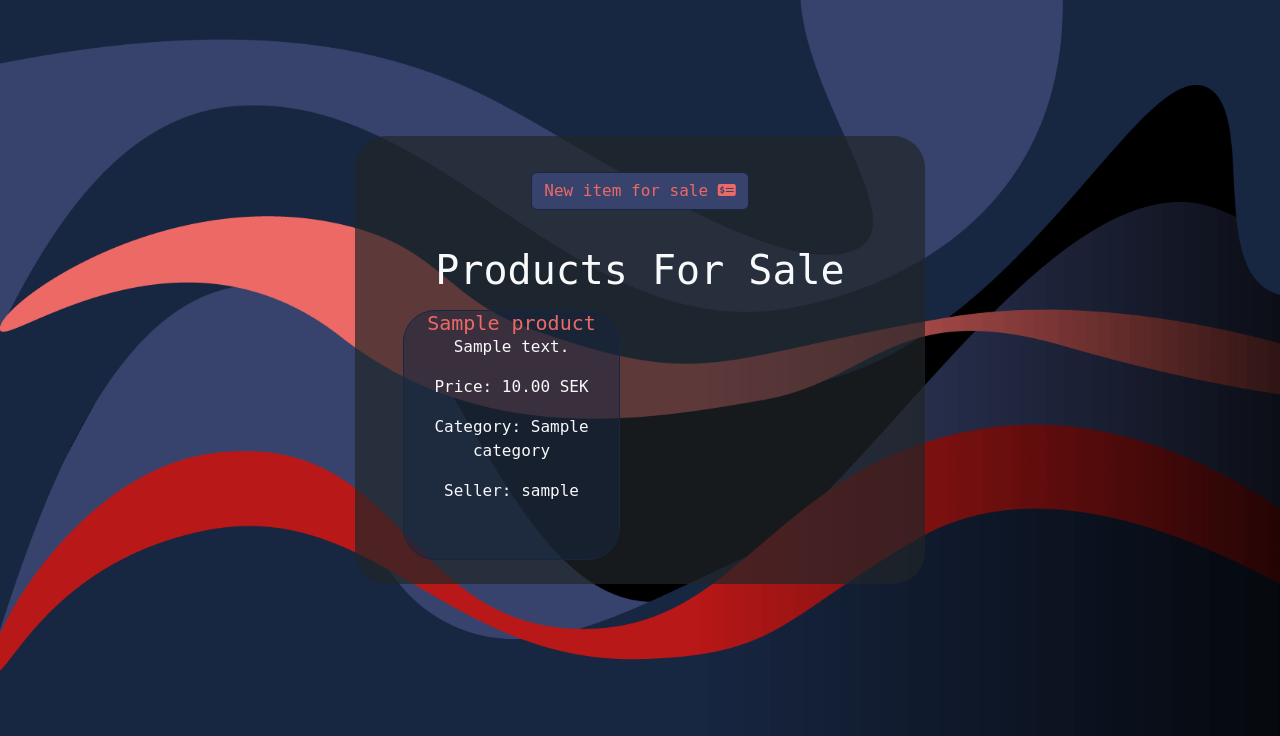
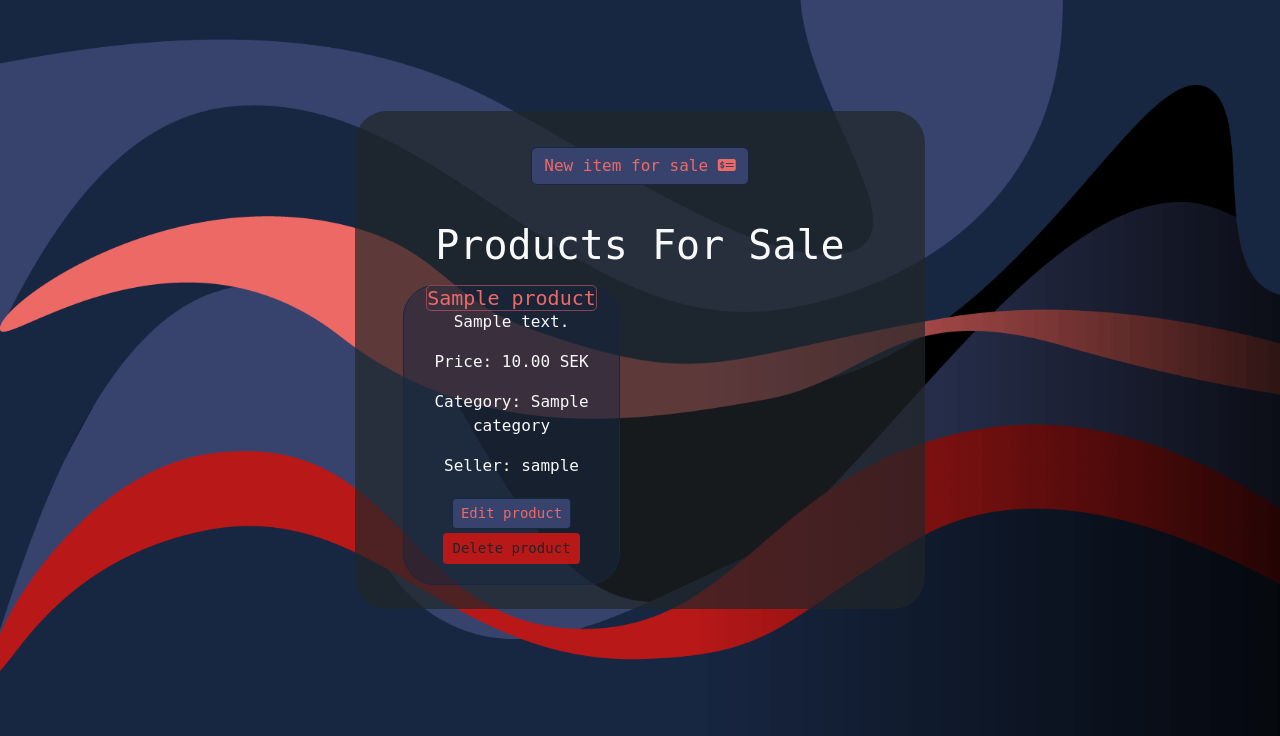
Before and after one commit to Mareliusmoen/varberg-games, a Django app: page /marketplace/ in a window 1280 px wide. Shown: the part 64-800 px from the top of the page. Run offline with Django 4.2, Linux system fonts and the light colour scheme; a user stored in the database is signed in; tables that the repository leaves empty hold one stand-in row (values such as "Sample post"); some libraries are stand-ins or nearby versions; some web fonts are replaced.

Commit message:
add edit functionality for product-creator marketplace

```diff
--- a/marketplace/urls.py
+++ b/marketplace/urls.py
@@ -7,5 +7,5 @@ urlpatterns = [
     path('create_product', views.create_product, name='create_product'),
     path('your_product_list', views.your_product_list, name='your_product_list'),
     path('product/<int:product_id>/delete/', views.delete_product, name='delete_product'),
-
+    path('product/<int:product_id>/edit/', views.edit_product, name='edit_product'),
 ]
--- a/marketplace/views.py
+++ b/marketplace/views.py
@@ -46,6 +46,47 @@ def create_product(request):
         form = ProductForm()
     return render(request, 'marketplace/create_product.html', {'form': form})
 
+def edit_product(request, product_id):
+    product = get_object_or_404(Product, id=product_id)
+    if request.method == 'POST':
+        form = ProductForm(request.POST, request.FILES, instance=product)
+        if form.is_valid():
+            product = form.save(commit=False)
+
+            # Get the category instance based on the selected category string
+            category_str = form.cleaned_data['category']
+            category_instance = Category.objects.get(name=category_str)
+
+            # Assign the category instance to the product
+            product.category = category_instance
+
+            # Set the seller to the current user
+            product.seller = request.user
+
+            # Add card_name handling here
+            card_name = form.cleaned_data['card_name']
+            if card_name:
+                # Handle card search and API request here
+                api_url = 'https://api.magicthegathering.io/v1/cards'
+                params = {'name': card_name}
+                response = requests.get(api_url, params=params)
+                if response.status_code == 200:
+                    card_data = response.json()
+                    if 'cards' in card_data and len(card_data['cards']) > 0:
+                        # Fetch the first card's data
+                        card = card_data['cards'][0]
+                        # Set the card data in the product
+                        product.card_name = card['name']
+                        product.card_image_url = card['imageUrl']
+
+            # Save the product after card handling
+            product.save()
+            messages.success(request, 'Your item was updated successfully.')
+            return redirect('product_list')  # Redirect to product_list after successfully saving the product
+    else:
+        form = ProductForm(instance=product)
+    return render(request, 'marketplace/edit_product.html', {'form': form, 'product': product})
+
 def product_list(request):
     products = Product.objects.all()
     return render(request, 'marketplace/product_list.html', {'products': products})
--- a/static/css/style.css
+++ b/static/css/style.css
@@ -10,10 +10,6 @@ textarea {
     background-color: rgba(23, 38, 65, 0.5);
     border-radius: 10px;
     color: white;
-}
-
-.product-item {
-    height: 250px;
 }
 
 /* Items background styling*/
@@ -35,6 +31,10 @@ textarea {
 .card-bg-opacity {
     background-color: rgba(23, 38, 65, 0.5);
     border: 1px solid rgb(23, 38, 65);
+}
+
+.card-bg-opacity:hover {
+    border: 1px solid rgba(237, 105, 102, 0.5);
 }
 
 .dropdown-menu {
@@ -67,6 +67,20 @@ textarea {
 }
 
 /* Buttons styling */
+
+.product-delete-btn {
+    margin-bottom: 20px;
+}
+
+.product-title {
+    border: 1px solid rgba(237, 105, 102, 0.5);
+    border-radius: 5px;
+}
+
+.product-title:hover {
+    border: 1px solid
+    rgb(185, 24, 24)
+}
 
 .logobtn {
     text-decoration: none;
@@ -265,3 +279,9 @@ select.form-control:focus {
 .modal-product-background {
     background-color: rgba(56, 67, 109, 0.5);
 }
+
+
+.modal-dialog-scrollable .modal-content {
+    max-height: calc(100vh - 1rem);
+    overflow-y: auto;
+}
--- a/templates/marketplace/product_list.html
+++ b/templates/marketplace/product_list.html
@@ -33,6 +33,13 @@
                     <p class="card-text">Price: {{ product.price }} SEK</p>
                     <p class="card-text">Category: {{ product.category.name }}</p>
                     <p class="card-text">Seller: {{ product.seller.username }}</p>
+                    <div>
+                        {% if user.is_authenticated and user == product.seller %}
+                        <a href="{% url 'edit_product' product.id %}" class="btn signupbtn orange-btn m-1 btn-sm">Edit
+                            product</a>
+                        <a href="{% url 'delete_product' product.id %}" class="btn deletebtn product-delete-btn btn-sm">Delete product</a>
+                        {% endif %}
+                    </div>
                 </div>
             </div>
         </div>
@@ -75,6 +82,7 @@
             var created = $(this).data('created');
             var cardImage = $(this).data('card_image_url');
 
+
             // Log the cardImage URL to the console
             console.log('Card Image URL:', cardImage);
 
@@ -86,6 +94,7 @@
             $('#modalProductCreated').text('Created at: ' + created);
             $('#modalCardImage').attr('src', cardImage);
 
+
             // Show the modal
             $('#productModal').modal('show');
         });
--- a/templates/marketplace/your_product_list.html
+++ b/templates/marketplace/your_product_list.html
@@ -36,7 +36,8 @@
                     <p class="card-text">Category: {{ product.category.name }}</p>
                     <p class="card-text">Seller: {{ product.seller.username }}</p>
                     {% if user.is_authenticated and user == product.seller %}
-                    <a href="{% url 'delete_product' product.id %}" class="btn deletebtn">Delete product</a>
+                    <a href="{% url 'edit_product' product.id %}" class="btn signupbtn orange-btn m-1 btn-sm">Edit product</a>
+                    <a href="{% url 'delete_product' product.id %}" class="btn deletebtn product-delete-btn btn-sm">Delete product</a>
                     {% endif %}
                 </div>
             </div>
```
Also changed, not shown: templates/marketplace/edit_product.html (added, +89 -0 lines).
